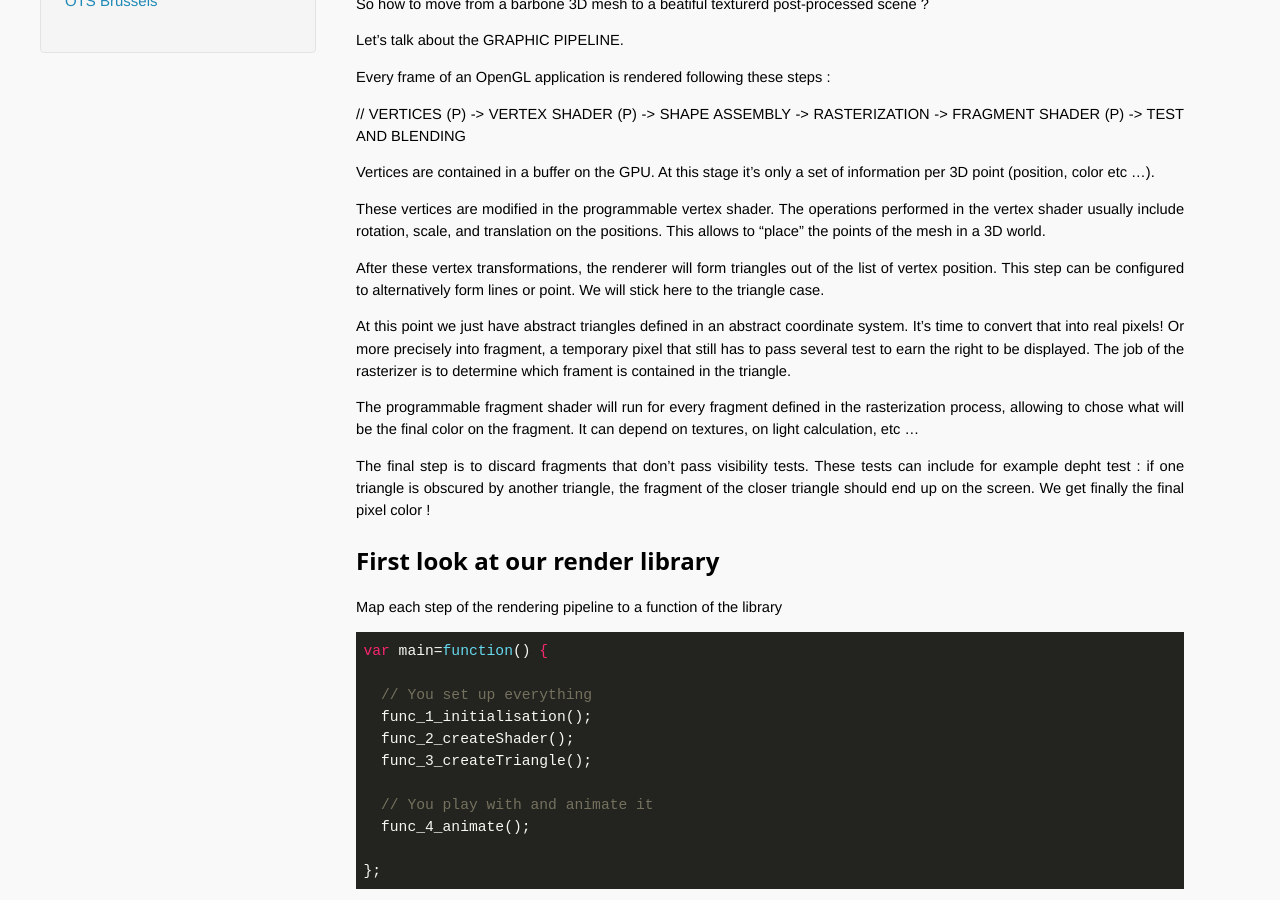
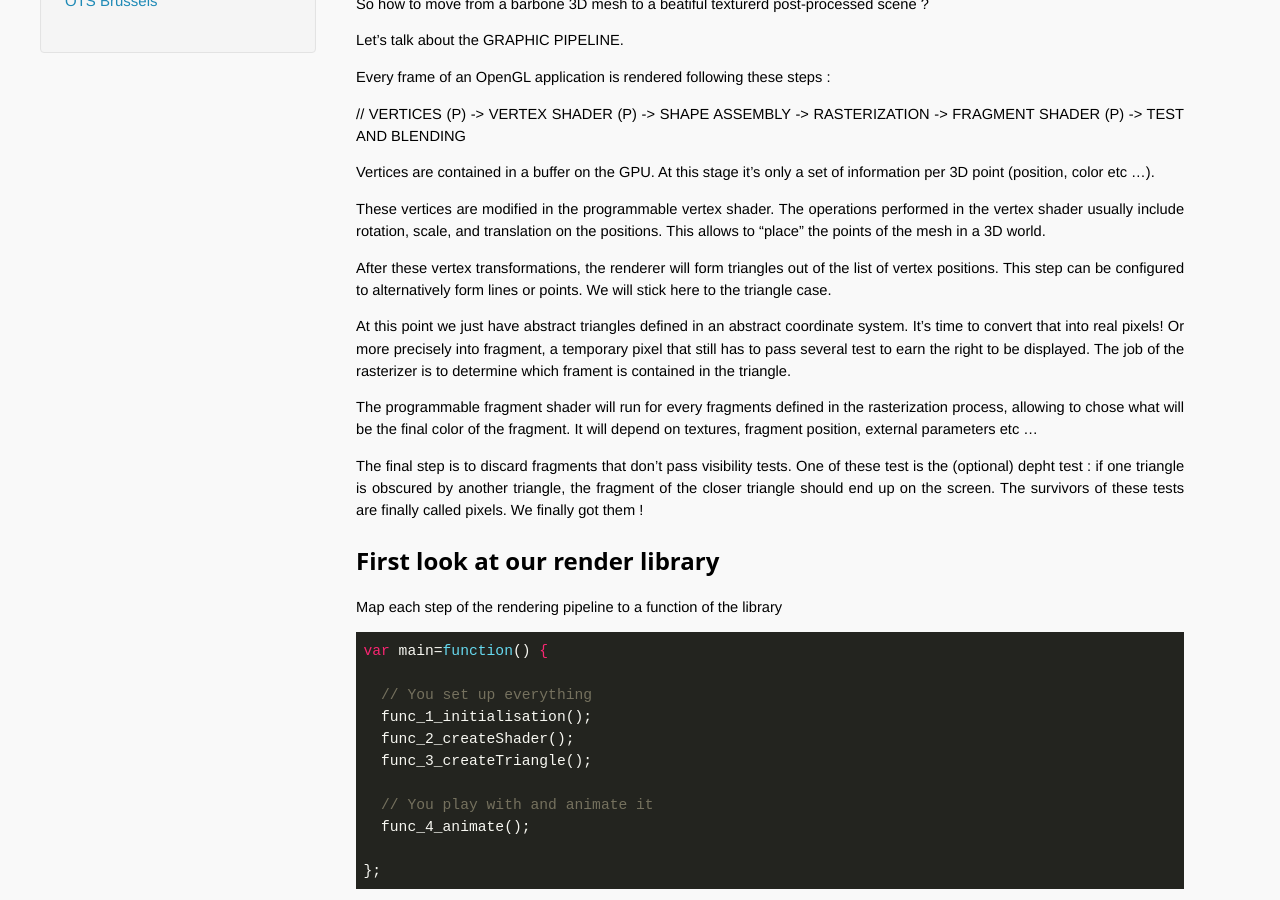
Before and after one commit to OpenTechSchool-Brussels/intro-to-webGL-and-shaders, a Jekyll site: the page built from log1_graphic-pipeline.md, in a window 1280 px wide and 900 px high, scrolled down 600 px. Built offline with Jekyll 4.4.1, drawn with Linux system fonts in a browser that asks for light colours.

Commit message:
update log 1

```diff
--- a/log1_graphic-pipeline.md
+++ b/log1_graphic-pipeline.md
@@ -35,13 +35,13 @@ Vertices are contained in a buffer on the GPU. At this stage it's only a set of
 
 These vertices are modified in the programmable vertex shader. The operations performed in the vertex shader usually include rotation, scale, and translation on the positions. This allows to "place" the points of the mesh in a 3D world.
 
-After these vertex transformations, the renderer will form triangles out of the list of vertex position. This step can be configured to alternatively form lines or point. We will stick here to the triangle case.
+After these vertex transformations, the renderer will form triangles out of the list of vertex positions. This step can be configured to alternatively form lines or points. We will stick here to the triangle case.
 
 At this point we just have abstract triangles defined in an abstract coordinate system. It's time to convert that into real pixels! Or more precisely into fragment, a temporary pixel that still has to pass several test to earn the right to be displayed. The job of the rasterizer is to determine which frament is contained in the triangle.
 
-The programmable fragment shader will run for every fragment defined in the rasterization process, allowing to chose what will be the final color on the fragment. It can depend on textures, on light calculation, etc ...
+The programmable fragment shader will run for every fragments defined in the rasterization process, allowing to chose what will be the final color of the fragment. It will depend on textures, fragment position, external parameters etc ...
 
-The final step is to discard fragments that don't pass visibility tests. These tests can include for example depht test : if one triangle is obscured by another triangle, the fragment of the closer triangle should end up on the screen. We get finally the final pixel color !
+The final step is to discard fragments that don't pass visibility tests. One of these test is the (optional) depht test : if one triangle is obscured by another triangle, the fragment of the closer triangle should end up on the screen. The survivors of these tests are finally called pixels. We finally got them !
 
 
 ## First look at our render library
```
